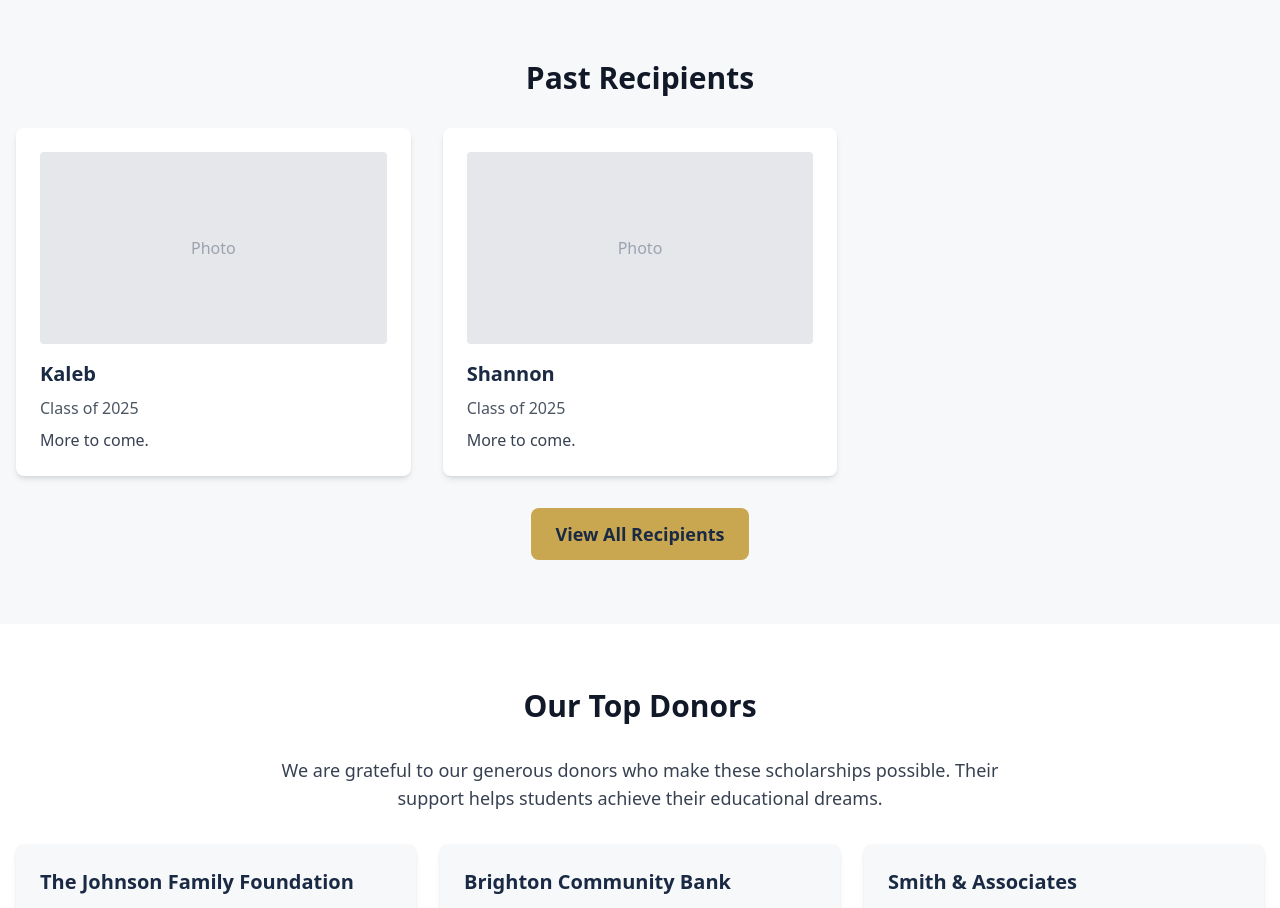
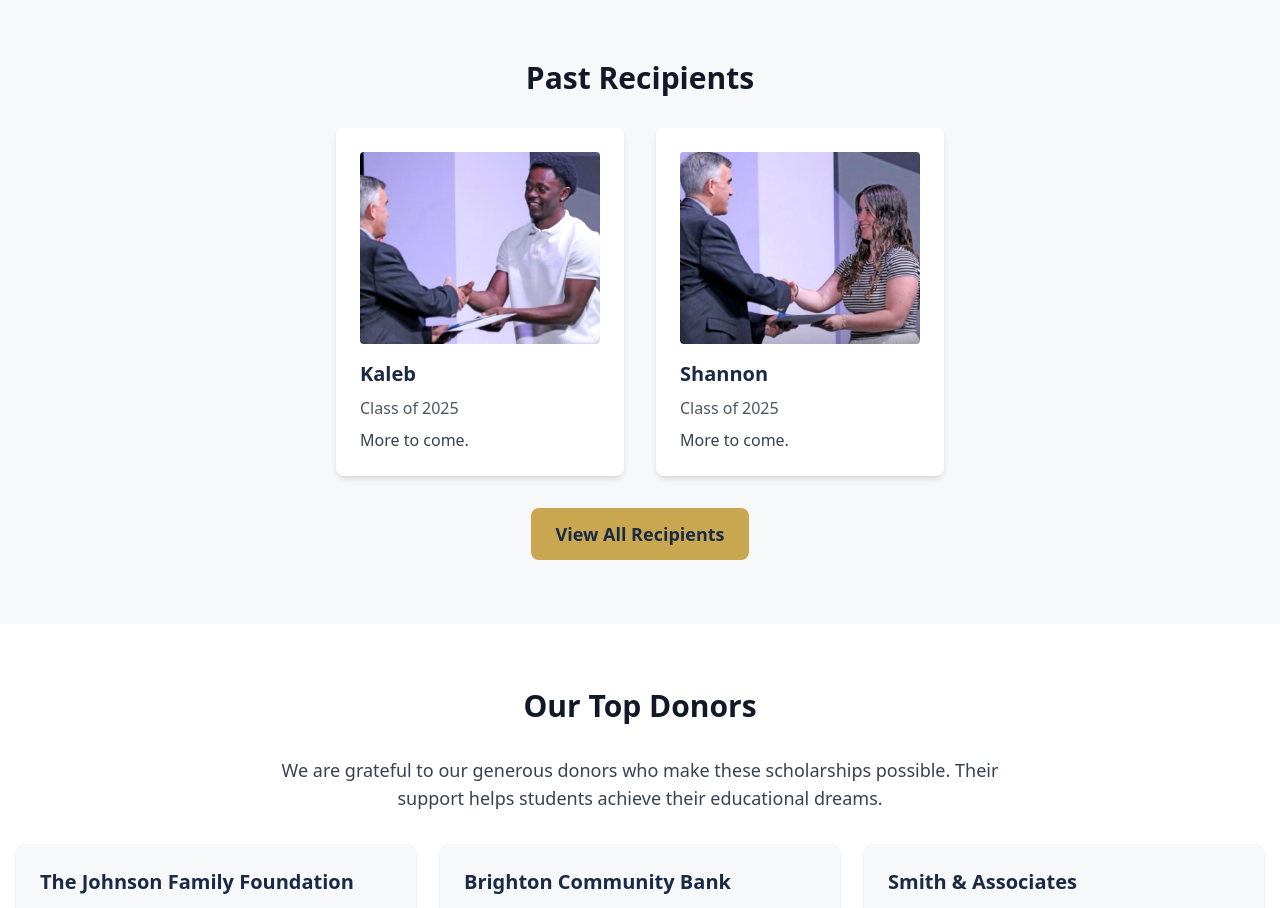
Before and after one commit to laugostini20-byte/melissa-jason-scholarship, a React (Vite) app: page / in a window 1280 px wide. Shown: the part 1460-2368 px from the top of the page. Built offline with nearby package versions, Linux system fonts and the light colour scheme.

Commit message:
Fix recipient cards on home page: show photos, center cards

```diff
--- a/src/pages/Home.tsx
+++ b/src/pages/Home.tsx
@@ -94,11 +94,21 @@ const Home = () => {
       <section className="py-8 sm:py-12 md:py-16 px-4">
         <div className="container mx-auto">
           <h2 className="text-2xl sm:text-3xl font-bold mb-6 sm:mb-8 text-center">Past Recipients</h2>
-          <div className="grid grid-cols-1 md:grid-cols-3 gap-6 sm:gap-8 mb-6 sm:mb-8">
+          <div className="flex flex-wrap justify-center gap-6 sm:gap-8 mb-6 sm:mb-8">
             {recentRecipients.map((recipient, index) => (
-              <div key={index} className="bg-white p-4 sm:p-6 rounded-lg shadow-md">
-                <div className="h-40 sm:h-48 bg-gray-200 rounded mb-4 flex items-center justify-center">
-                  <span className="text-gray-400 text-sm sm:text-base">Photo</span>
+              <div key={index} className="bg-white p-4 sm:p-6 rounded-lg shadow-md w-full md:w-72">
+                <div className="h-40 sm:h-48 rounded mb-4 overflow-hidden bg-gray-200">
+                  {recipient.photo && recipient.photo !== '/placeholder.jpg' ? (
+                    <img
+                      src={recipient.photo}
+                      alt={recipient.name}
+                      className="w-full h-full object-cover"
+                    />
+                  ) : (
+                    <div className="w-full h-full flex items-center justify-center">
+                      <span className="text-gray-400 text-sm sm:text-base">Photo</span>
+                    </div>
+                  )}
                 </div>
                 <h3 className="text-lg sm:text-xl font-semibold mb-2 text-navy">{recipient.name}</h3>
                 <p className="text-sm sm:text-base text-gray-600 mb-2">Class of {recipient.year}</p>
```
